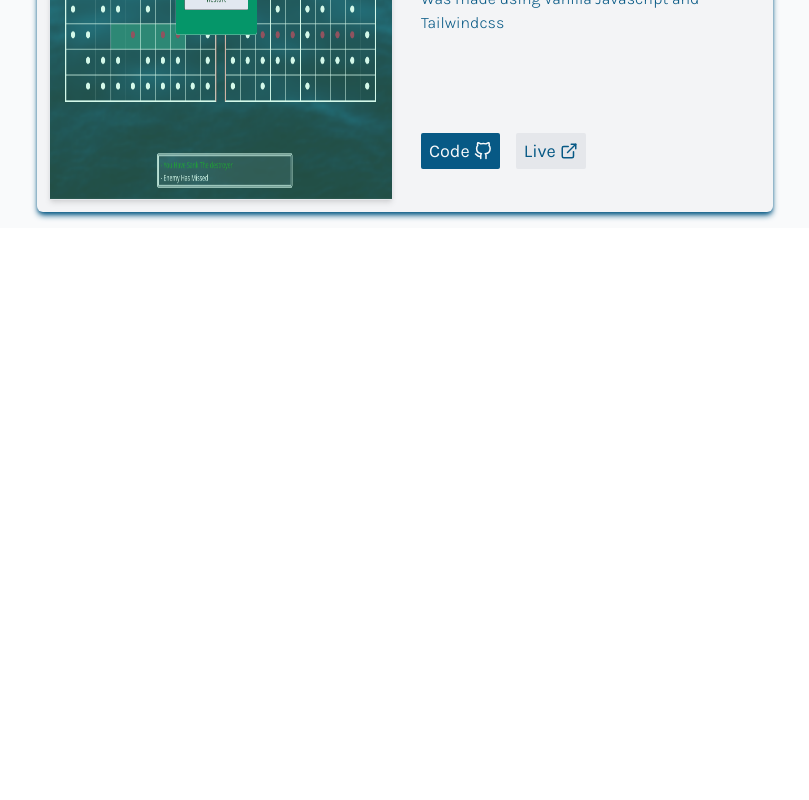
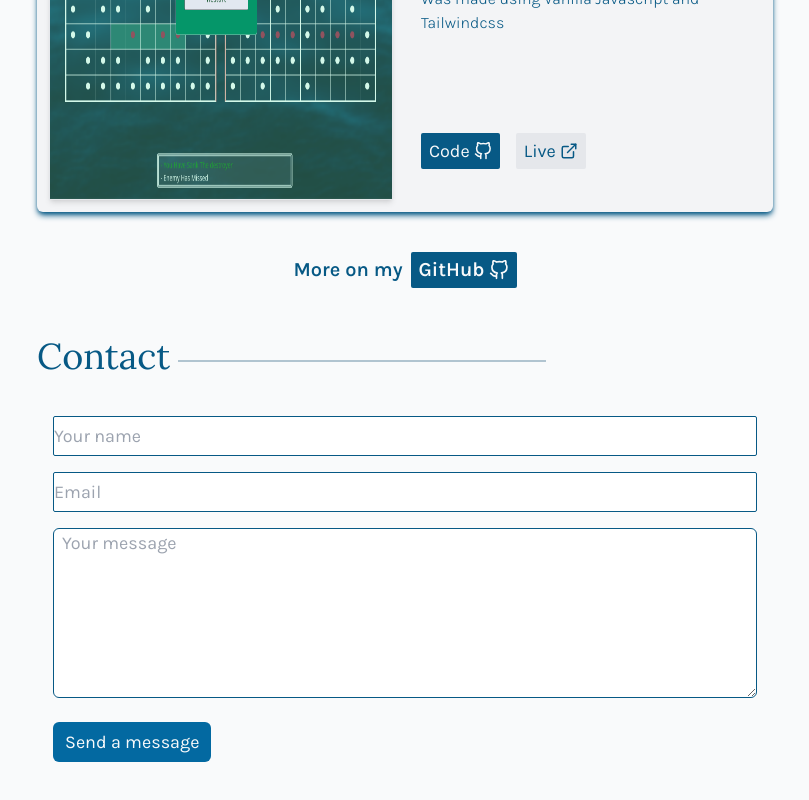
Before and after one commit to ShimShon1/portfolio, a React (Vite) app: page / in a window 1280 px wide. Shown: the part 2192-2992 px from the top of the page, without its empty margins (235-1044 px from the left). Before the commit the page ends 2420 px from the top, so only its background shows below. Built offline with nearby package versions, Linux system fonts and the light colour scheme.

Commit message:
add contact form

```diff
--- a/src/App.tsx
+++ b/src/App.tsx
@@ -1,4 +1,6 @@
+import ContactForm from "./components/ ContactForm";
 import About from "./components/About";
+import Contact from "./components/Contact";
 import Nav from "./components/Nav";
 import Projects from "./components/Projects";
 
@@ -8,10 +10,11 @@ export default function App() {
       <header className="sticky top-0 w-full bg-sky-800 p-3 px-6 shadow-md lg:p-4 lg:px-12">
         <Nav />
       </header>
-      <div className=" min-h-[150vh] bg-gray-50 text-center text-sky-800">
+      <div className="  bg-gray-50 text-center text-sky-800">
         <main className=" m-auto w-full space-y-10  p-4 md:w-[75%] lg:w-[65%] xl:w-[60%]">
           <About />
           <Projects />
+          <Contact />
         </main>
       </div>
     </>
--- /dev/null
+++ b/src/components/ ContactForm.tsx
@@ -0,0 +1,71 @@
+import { useState } from "react";
+
+export default function ContactForm() {
+  const [submitted, setSubmitted] = useState(false);
+  const handleSubmit = () => {
+    setTimeout(() => {
+      setSubmitted(true);
+    }, 100);
+  };
+
+  if (submitted) {
+    return (
+      <div className="space-y-6">
+        <div className="text-2xl">Thank you for your time!</div>
+        <div className="text-xl">I will reply shortly 😀 </div>
+      </div>
+    );
+  }
+
+  return (
+    <form
+      className="space-y-4  p-4 text-lg  "
+      action={
+        "https://public.herotofu.com/v1/0590e270-d48a-11ed-a62e-917cebf1b719"
+      }
+      onSubmit={handleSubmit}
+      method="POST"
+      target="_blank"
+    >
+      <div className="space-y-4  ">
+        <div className="">
+          <input
+            className="h-10 w-full rounded-sm border border-sky-800 focus:outline-none"
+            type="text"
+            placeholder="Your name"
+            name="name"
+            required
+          />
+        </div>
+        <div className="">
+          <input
+            type="email"
+            placeholder="Email"
+            name="email"
+            className="h-10 w-full rounded-sm border border-sky-800 focus:outline-none"
+            required
+          />
+        </div>
+      </div>
+
+      <div className="">
+        <textarea
+          placeholder="Your message"
+          name="message"
+          rows={6}
+          className="w-full rounded-md border border-sky-800 indent-2 focus:outline-none"
+          required
+        />
+      </div>
+      <div className="">
+        <button
+          className="rounded-md bg-sky-700 px-3 py-1.5 text-gray-50 hover:bg-sky-800 active:bg-sky-400"
+          py-1
+          type="submit"
+        >
+          Send a message
+        </button>
+      </div>
+    </form>
+  );
+}
--- a/src/components/About.tsx
+++ b/src/components/About.tsx
@@ -8,7 +8,10 @@ import {
 
 export default function () {
   return (
-    <section className=" flex min-h-[50vh] flex-col items-center  text-center  md:flex-row md:justify-between   ">
+    <section
+      className=" flex min-h-[50vh] flex-col items-center  text-center  md:flex-row md:justify-between   "
+      id={"about"}
+    >
       <div
         className={`mb-4 h-64 w-64 border-spacing-6 rounded-full border-4 border-double border-blue-500  bg-my-image bg-cover bg-center md:order-last lg:h-72 lg:w-72`}
       ></div>
--- /dev/null
+++ b/src/components/Contact.tsx
@@ -0,0 +1,12 @@
+import React from "react";
+import ContactForm from "./ ContactForm";
+import Title from "./Title";
+
+export default function Contact() {
+  return (
+    <section className="py-2 text-left" id="contact">
+      <Title>Contact</Title>
+      <ContactForm />
+    </section>
+  );
+}
--- a/src/components/Nav.tsx
+++ b/src/components/Nav.tsx
@@ -13,13 +13,13 @@ export default function Nav() {
       <ul className="hidden gap-4 text-xl font-semibold text-gray-50 md:flex lg:gap-5">
         <li>
           {" "}
-          <a href="">About</a>{" "}
+          <a href="#about">About</a>{" "}
         </li>
         <li>
-          <a href="">Projects</a>
+          <a href="#projects">Projects</a>
         </li>
         <li>
-          <a href="">Contact</a>
+          <a href="#contact">Contact</a>
         </li>
       </ul>
     </nav>
--- a/src/components/Project.tsx
+++ b/src/components/Project.tsx
@@ -13,7 +13,7 @@ export default function Project({
       {/* project details */}
       <div className="col-span-2 grid  p-4">
         <h3 className="lora text-lg font-bold lg:text-xl">{data.name}</h3>
-        <p className=" text-sm  leading-5 md:leading-7 lg:text-lg">
+        <p className="  mb-2  text-sm leading-7 md:mb-0 lg:text-lg">
           {data.para}
         </p>
         <span className=" text-sm font-light lg:text-base">
--- a/src/components/Projects.tsx
+++ b/src/components/Projects.tsx
@@ -2,6 +2,7 @@ import React, { useState } from "react";
 import Project from "./Project";
 import { projectsData, projectDataType } from "../data/projectsData";
 import Title from "./Title";
+import { FiGithub } from "react-icons/fi";
 
 export default function Projects() {
   let projectElms: JSX.Element[] = [];
@@ -15,9 +16,19 @@ export default function Projects() {
     console.log("hey");
   }
   return (
-    <section className="space-y-6 lg:space-y-10">
+    <section className="space-y-6 lg:space-y-10" id="projects">
       <Title>Projects</Title>
       {projectElms}
+
+      <div className="m-auto flex items-center justify-center gap-2 text-xl font-semibold">
+        More on my{" "}
+        <a
+          className="flex w-fit  items-center gap-1 rounded-sm  bg-sky-800 px-2 py-1  text-gray-50"
+          href="https://github.com/ShimShon1"
+        >
+          GitHub <FiGithub />
+        </a>
+      </div>
     </section>
   );
 }
```
